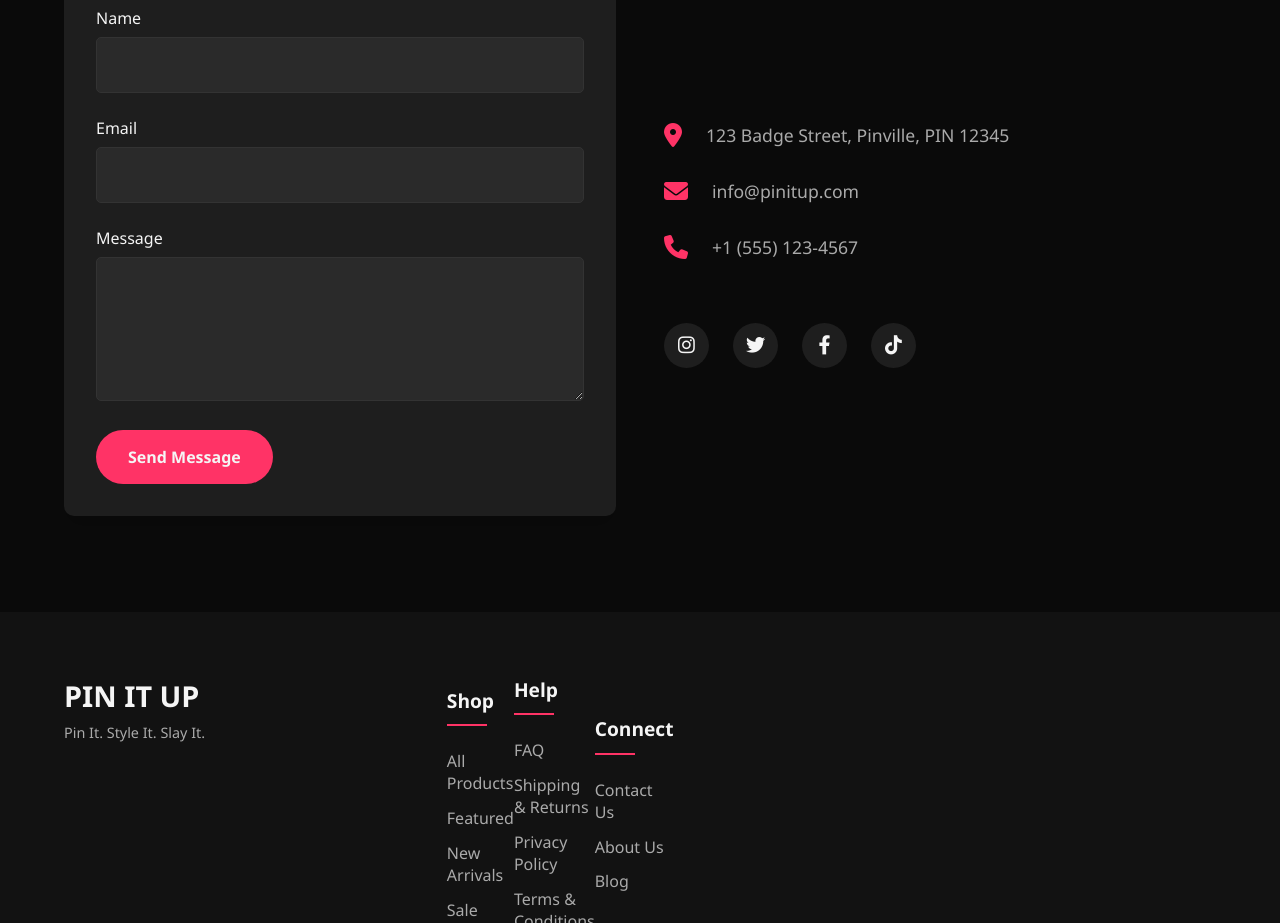
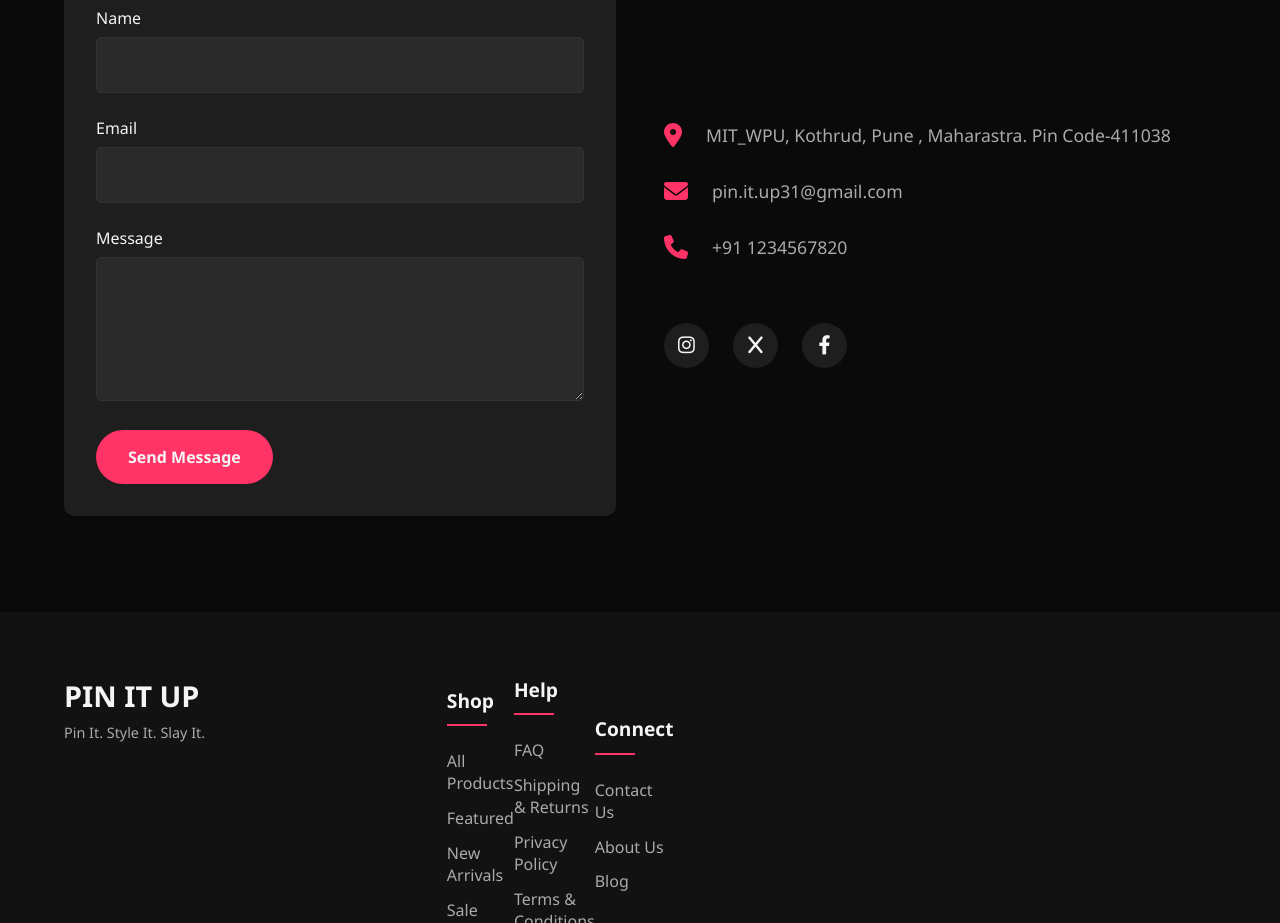
Before and after one commit to ManavSharma2707/pinitup, a plain HTML site: page index.html in a window 1280 px wide. Shown: the part 4280-5203 px from the top of the page. Drawn offline with nearby package versions, Linux system fonts and the light colour scheme.

Commit message:
Added the proper socials link, edited the contact us info

```diff
--- a/index.html
+++ b/index.html
@@ -151,21 +151,21 @@
             <div class="contact-info">
                 <div class="info-item">
                     <i class="fas fa-map-marker-alt"></i>
-                    <p>123 Badge Street, Pinville, PIN 12345</p>
+                    <p>MIT_WPU, Kothrud, Pune , Maharastra. Pin Code-411038</p>
                 </div>
                 <div class="info-item">
                     <i class="fas fa-envelope"></i>
-                    <p>info@pinitup.com</p>
+                    <p>pin.it.up31@gmail.com</p>
                 </div>
                 <div class="info-item">
                     <i class="fas fa-phone"></i>
-                    <p>+1 (555) 123-4567</p>
+                    <p>+91 1234567820</p>
                 </div>
                 <div class="social-links">
-                    <a href="https://instagram.com" target="_blank"><i class="fab fa-instagram"></i></a>
-                    <a href="https://twitter.com" target="_blank"><i class="fab fa-twitter"></i></a>
+                    <a href="https://www.instagram.com/pin_it.up/profilecard/?igsh=MTJuNzFjNDNxdnpjYQ==" target="_blank"><i class="fab fa-instagram"></i></a>
+                    <a href="https://x.com/?lang=en" target="_blank"><i class="fab fa-x"></i></a>
                     <a href="https://facebook.com" target="_blank"><i class="fab fa-facebook-f"></i></a>
-                    <a href="https://tiktok.com" target="_blank"><i class="fab fa-tiktok"></i></a>
+                    <!-- <a href="https://tiktok.com" target="_blank"><i class="fab fa-tiktok"></i></a> -->
                 </div>
             </div>
         </div>
```
